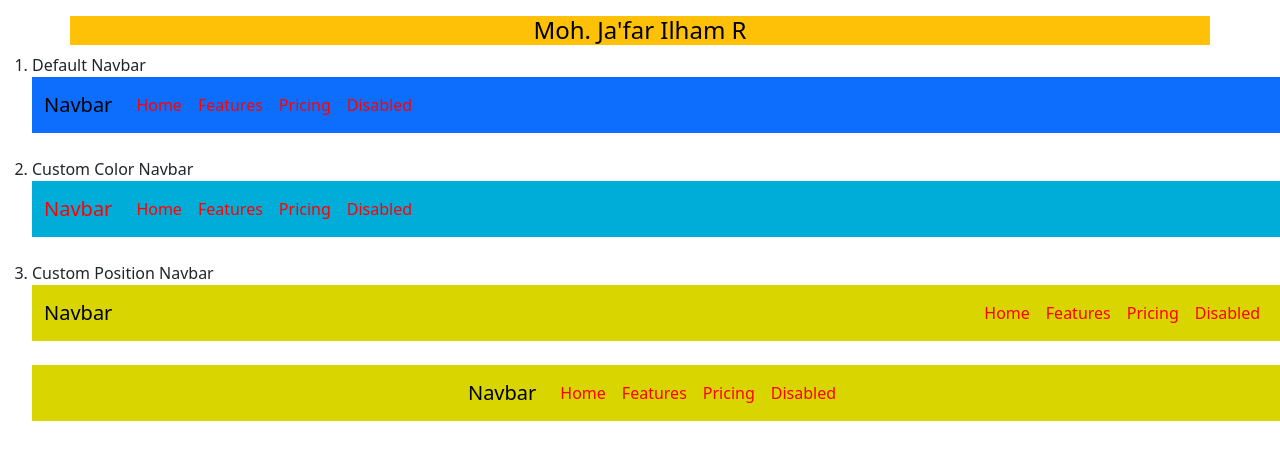
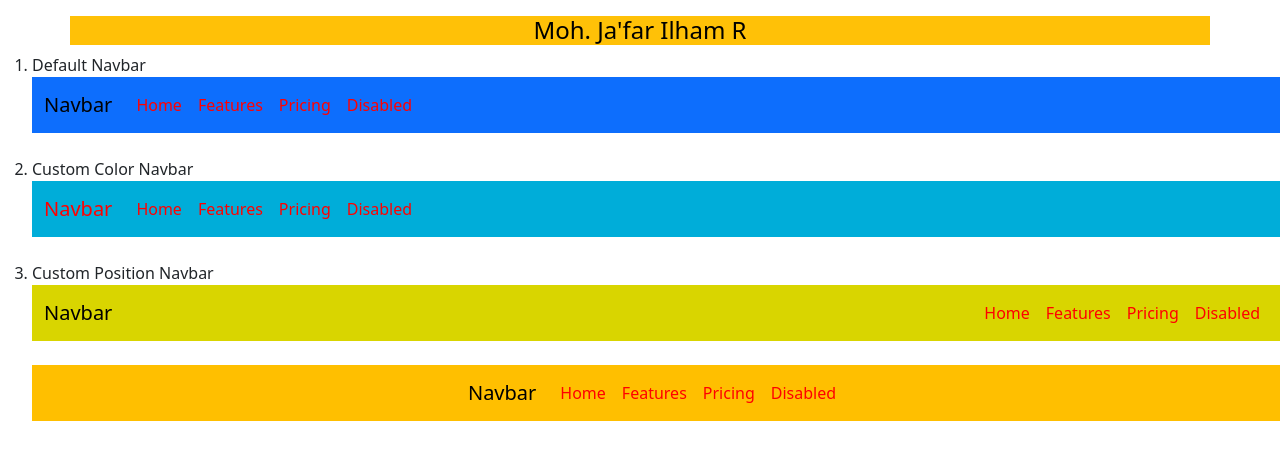
Before and after one commit to bLack-Domon/asrama-it-ppNJ, a plain HTML site: page Road-Map-XI/bootstrap/navbar/index.html in a window 1280 px wide. Drawn offline with nearby package versions, Linux system fonts and the light colour scheme.

Commit message:
warna dikit

```diff
--- a/Road-Map-XI/bootstrap/navbar/index.html
+++ b/Road-Map-XI/bootstrap/navbar/index.html
@@ -109,7 +109,7 @@
           </div>
         </nav>
         <br>
-        <nav class="navbar navbar-expand-lg text-white" style="background-color: #d9d500">
+        <nav class="navbar navbar-expand-lg text-white" style="background-color: #ffbf00">
           <div class="container-fluid">
             <button
               class="navbar-toggler"
```
